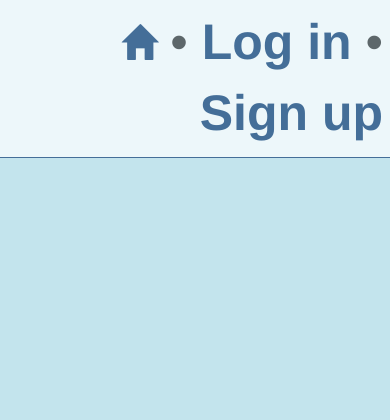
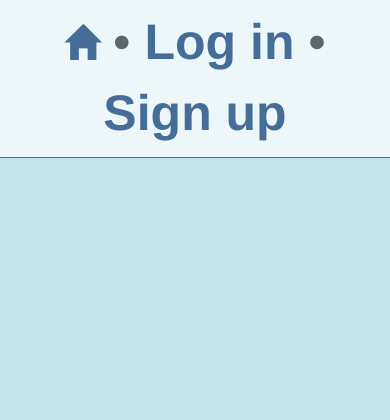
Before and after one commit to BaySchoolCS2/ProjectRepo, a Python web app: template application/templates/header.html in a window 390 px wide. Shown: the top 420 px of the page. Run offline with Jinja, Linux system fonts and the light colour scheme; the template is opened without the code that fills it, so the values that code supplies are empty; some libraries are stand-ins or nearby versions.

Commit message:
Update style.css

```diff
--- a/application/static/css/style.css
+++ b/application/static/css/style.css
@@ -130,7 +130,7 @@ body{
         padding: 7px;
         position: fixed;
         right: 0px;
-        text-align: right;
+        text-align: center;
         top: 0px;
         width: 100%;
     }
```
